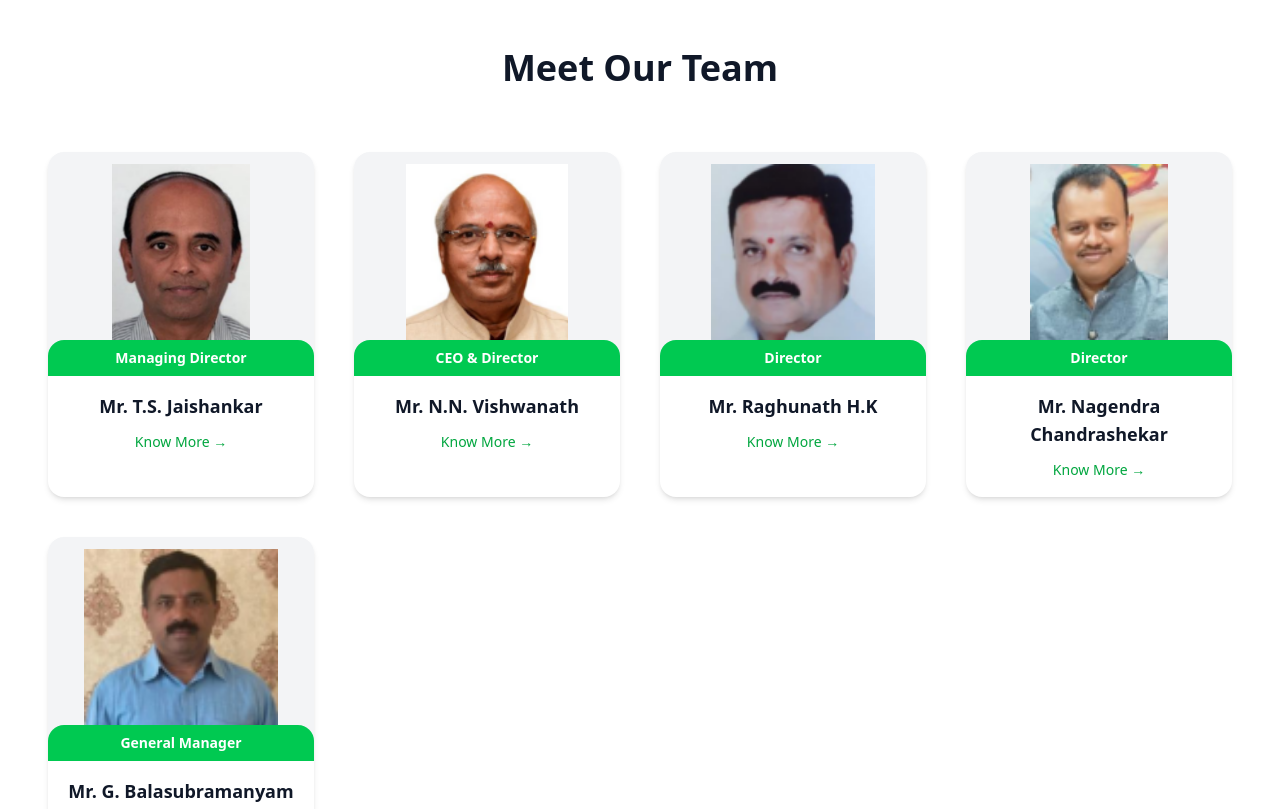
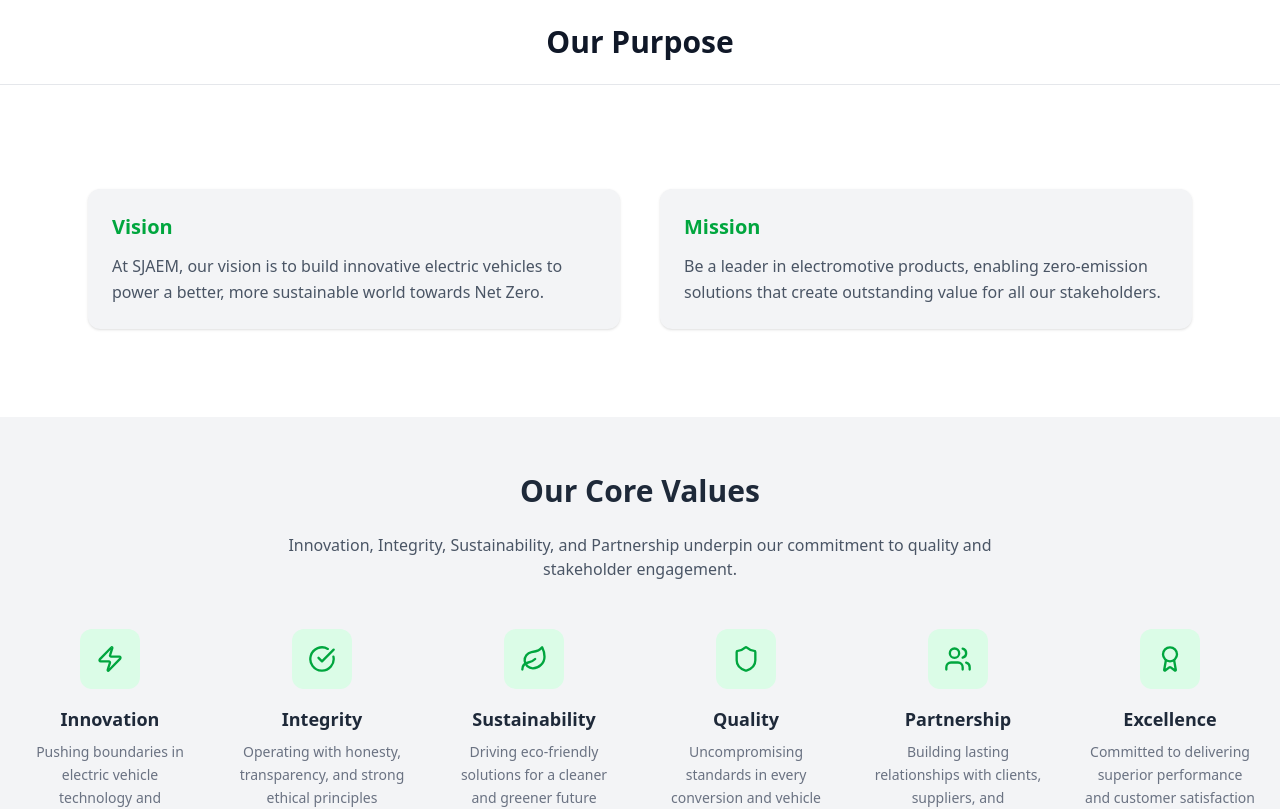
Before and after one commit to ST-AutoCanon/SJadvaya-frontend, a React (Vite) app: page /aboutUs in a window 1280 px wide. Shown: the part 800-1609 px from the top of the page. Built offline with nearby package versions, Linux system fonts and the light colour scheme.

Commit message:
added about us page

```diff
--- a/src/pages/AboutUs.tsx
+++ b/src/pages/AboutUs.tsx
@@ -1,4 +1,6 @@
 import { useState } from "react";
+import CoreValues from "./CoreValues";
+import VisionMission from "./VisionMission";
 
 export default function AboutUs() {
   const [selected, setSelected] = useState(null);
@@ -135,6 +137,19 @@
           </div>
         </div>
       </div>
+      <div className="mt-10">
+        <h2 className="text-center text-2xl md:text-3xl font-semibold mb-6">
+          Our Purpose
+        </h2>
+
+        <div className="border-t border-gray-200 pt-10">
+          <VisionMission />
+        </div>
+      </div>
+
+      <div className="mt-6">
+        <CoreValues />
+      </div>
 
       {/* ================= TEAM ================= */}
       <div className="max-w-7xl mx-auto px-4 md:px-12 py-12 md:py-16">
--- a/src/pages/CoreValues.tsx
+++ b/src/pages/CoreValues.tsx
@@ -1,4 +1,64 @@
-import { Zap, Shield, Users, Award } from "lucide-react";
+// import { Zap, Shield, Users, Award } from "lucide-react";
+
+// export default function CoreValues() {
+//   const values = [
+//     {
+//       icon: <Zap size={28} />,
+//       title: "Innovation",
+//       desc: "Pushing boundaries in electric vehicle technology and sustainable engineering",
+//     },
+//     {
+//       icon: <Shield size={28} />,
+//       title: "Quality",
+//       desc: "Uncompromising standards in every conversion and vehicle we produce",
+//     },
+//     {
+//       icon: <Users size={28} />,
+//       title: "Partnership",
+//       desc: "Building lasting relationships with clients, suppliers, and communities",
+//     },
+//     {
+//       icon: <Award size={28} />,
+//       title: "Excellence",
+//       desc: "Committed to delivering superior performance and customer satisfaction",
+//     },
+//   ];
+
+//   return (
+//     <section className="w-full bg-gray-100 py-8 md:py-14">
+//       <div className="max-w-7xl mx-auto px-6">
+//         {/* Title */}
+//         <h2 className="text-center text-2xl md:text-3xl font-semibold text-gray-800 mb-12">
+//           Our Core Values
+//         </h2>
+
+//         {/* Values Grid */}
+//         <div className="grid grid-cols-1 sm:grid-cols-2 md:grid-cols-4 gap-10 text-center">
+//           {values.map((value, index) => (
+//             <div key={index} className="flex flex-col items-center">
+//               {/* Icon Box */}
+//               <div className="bg-green-100 text-green-600 p-4 rounded-xl mb-4">
+//                 {value.icon}
+//               </div>
+
+//               {/* Title */}
+//               <h3 className="text-lg font-semibold text-gray-800 mb-2">
+//                 {value.title}
+//               </h3>
+
+//               {/* Description */}
+//               <p className="text-gray-500 text-sm leading-relaxed max-w-xs">
+//                 {value.desc}
+//               </p>
+//             </div>
+//           ))}
+//         </div>
+//       </div>
+//     </section>
+//   );
+// }
+
+import { Zap, Shield, Users, Award, Leaf, CheckCircle } from "lucide-react";
 
 export default function CoreValues() {
   const values = [
@@ -6,6 +66,16 @@
       icon: <Zap size={28} />,
       title: "Innovation",
       desc: "Pushing boundaries in electric vehicle technology and sustainable engineering",
+    },
+    {
+      icon: <CheckCircle size={28} />,
+      title: "Integrity",
+      desc: "Operating with honesty, transparency, and strong ethical principles",
+    },
+    {
+      icon: <Leaf size={28} />,
+      title: "Sustainability",
+      desc: "Driving eco-friendly solutions for a cleaner and greener future",
     },
     {
       icon: <Shield size={28} />,
@@ -28,25 +98,28 @@
     <section className="w-full bg-gray-100 py-8 md:py-14">
       <div className="max-w-7xl mx-auto px-6">
         {/* Title */}
-        <h2 className="text-center text-2xl md:text-3xl font-semibold text-gray-800 mb-12">
+        <h2 className="text-center text-2xl md:text-3xl font-semibold text-gray-800 mb-6">
           Our Core Values
         </h2>
 
+        {/* New Statement */}
+        <p className="text-center text-gray-600 max-w-3xl mx-auto mb-12">
+          Innovation, Integrity, Sustainability, and Partnership underpin our
+          commitment to quality and stakeholder engagement.
+        </p>
+
         {/* Values Grid */}
-        <div className="grid grid-cols-1 sm:grid-cols-2 md:grid-cols-4 gap-10 text-center">
+        <div className="grid grid-cols-1 sm:grid-cols-2 md:grid-cols-3 lg:grid-cols-6 gap-10 text-center">
           {values.map((value, index) => (
             <div key={index} className="flex flex-col items-center">
-              {/* Icon Box */}
               <div className="bg-green-100 text-green-600 p-4 rounded-xl mb-4">
                 {value.icon}
               </div>
 
-              {/* Title */}
               <h3 className="text-lg font-semibold text-gray-800 mb-2">
                 {value.title}
               </h3>
 
-              {/* Description */}
               <p className="text-gray-500 text-sm leading-relaxed max-w-xs">
                 {value.desc}
               </p>
--- a/src/pages/Home.tsx
+++ b/src/pages/Home.tsx
@@ -3,6 +3,7 @@
 import CoreValues from "./CoreValues";
 import WhyGoElectric from "./whyGoElectric";
 import ContactPage from "./ContactPage";
+import VisionMission from "./VisionMission";
 interface Slide {
   id: number;
   title: string;
--- /dev/null
+++ b/src/pages/VisionMission.tsx
@@ -0,0 +1,25 @@
+export default function VisionMission() {
+  return (
+    <section className="w-full bg-white py-10 md:py-16">
+      <div className="max-w-6xl mx-auto px-6 grid md:grid-cols-2 gap-10">
+        {/* Vision */}
+        <div className="bg-gray-100 p-6 rounded-xl shadow-sm">
+          <h3 className="text-xl font-semibold text-green-600 mb-3">Vision</h3>
+          <p className="text-gray-600 leading-relaxed">
+            At SJAEM, our vision is to build innovative electric vehicles to
+            power a better, more sustainable world towards Net Zero.
+          </p>
+        </div>
+
+        {/* Mission */}
+        <div className="bg-gray-100 p-6 rounded-xl shadow-sm">
+          <h3 className="text-xl font-semibold text-green-600 mb-3">Mission</h3>
+          <p className="text-gray-600 leading-relaxed">
+            Be a leader in electromotive products, enabling zero-emission
+            solutions that create outstanding value for all our stakeholders.
+          </p>
+        </div>
+      </div>
+    </section>
+  );
+}
--- a/vite.config.ts
+++ b/vite.config.ts
@@ -1,7 +1,20 @@
+// import { defineConfig } from 'vite'
+// import react from '@vitejs/plugin-react-swc'
+// import tailwindcss from '@tailwindcss/vite'
+// // https://vite.dev/config/
+// export default defineConfig({
+//   plugins: [react(),tailwindcss()],
+// })
+
+
 import { defineConfig } from 'vite'
 import react from '@vitejs/plugin-react-swc'
 import tailwindcss from '@tailwindcss/vite'
-// https://vite.dev/config/
+
 export default defineConfig({
-  plugins: [react(),tailwindcss()],
+  plugins: [react(), tailwindcss()],
+  server: {
+    host: '0.0.0.0',
+    allowedHosts: true
+  }
 })
```
